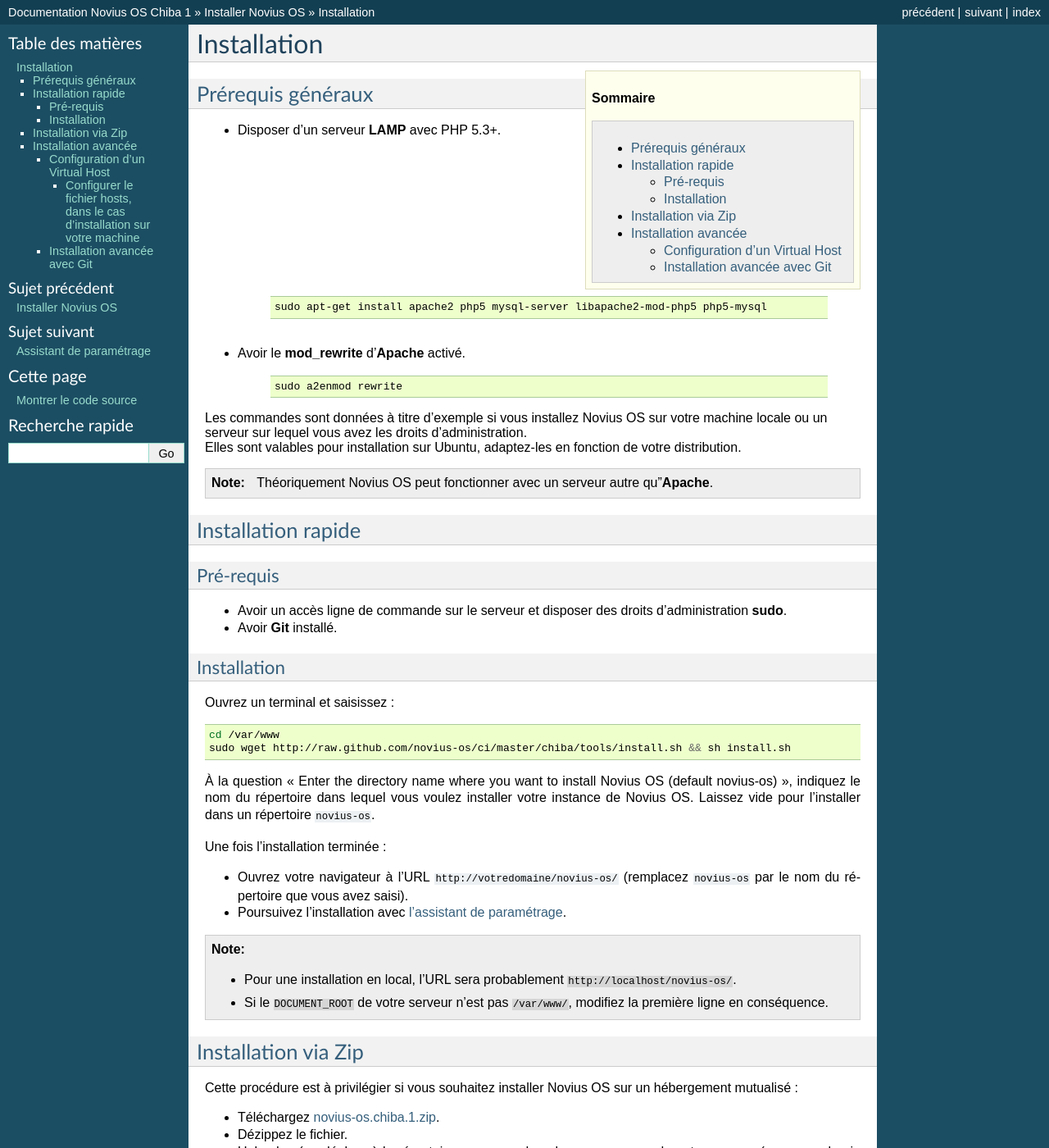
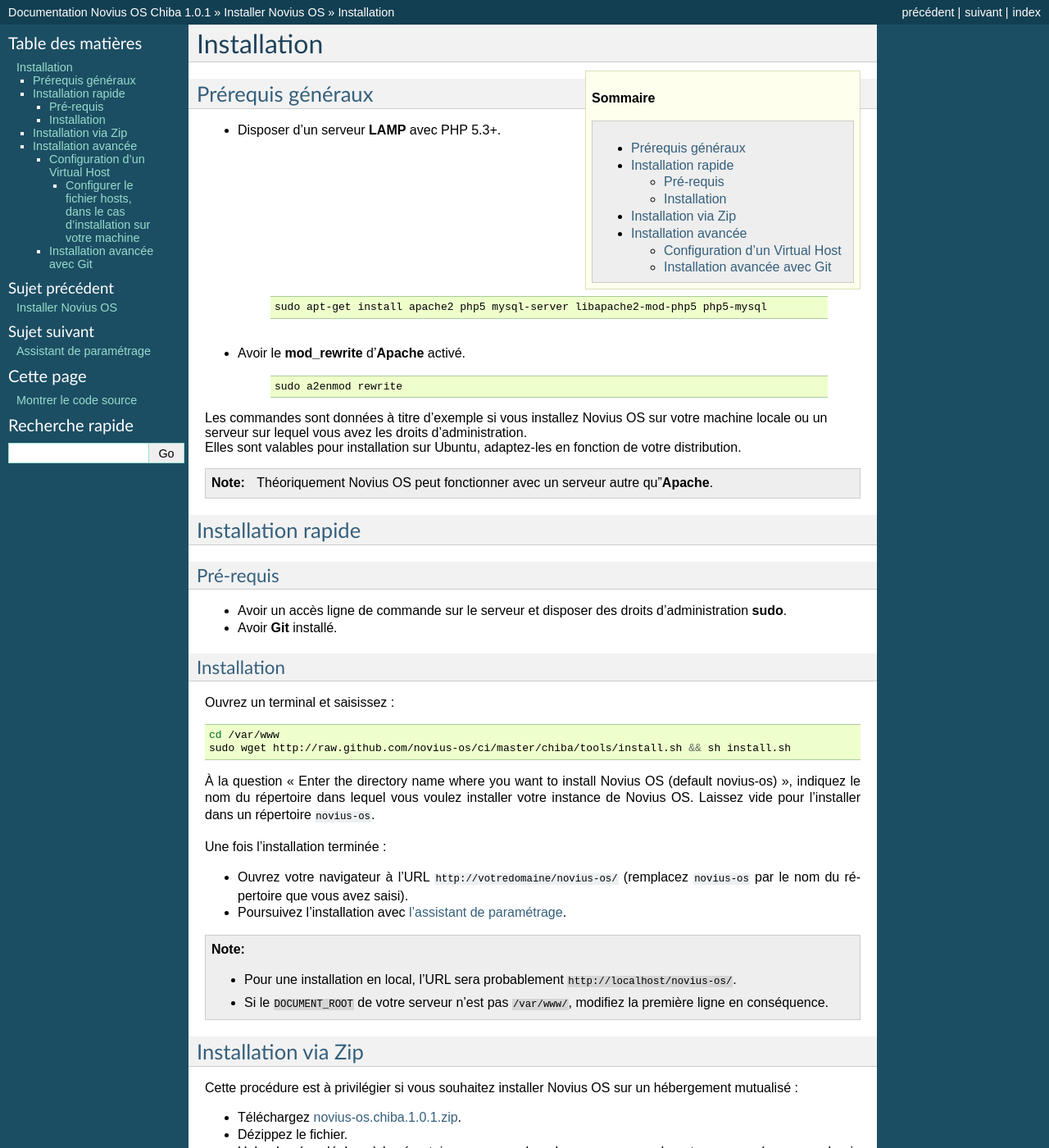
Before and after one commit to vrcAlbert/documentation-api, a Sphinx documentation site: the page built from source/install/install.rst, in a window 1280 px wide and 1400 px high. Shown: the whole window at 82% size. Built offline with Sphinx 7.4.7, drawn with Linux system fonts in a browser that asks for light colours; some of the changed text lies outside the part shown.

Commit message:
Update version 1.0.1

```diff
--- a/source/conf.py
+++ b/source/conf.py
@@ -55,7 +55,7 @@
 # The short X.Y version.
 version = 'chiba'
 # The full version, including alpha/beta/rc tags.
-release = 'Chiba 1'
+release = 'Chiba 1.0.1'
 
 # The language for content autogenerated by Sphinx. Refer to documentation
 # for a list of supported languages.
--- a/source/install/install.rst
+++ b/source/install/install.rst
@@ -69,7 +69,7 @@
 
 Cette procédure est à privilégier si vous souhaitez installer Novius OS sur un hébergement mutualisé :
 
-* Téléchargez  `novius-os.chiba.1.zip <http://community.novius-os.org/download-novius-os-zip.html>`__.
+* Téléchargez  `novius-os.chiba.1.0.1.zip <http://community.novius-os.org/download-novius-os-zip.html>`__.
 * Dézippez le fichier.
 * Uploadez (ou déplacer) le répertoire :file:`novius-os` dans le ``DOCUMENT_ROOT`` de votre serveur (par exemple via FTP).
 * Ouvrez votre navigateur à l'URL :file:`http://votredomaine/novius-os/` (remplacez :file:`novius-os` par le nom du répertoire où vous avez dézippé Novius OS).
```
